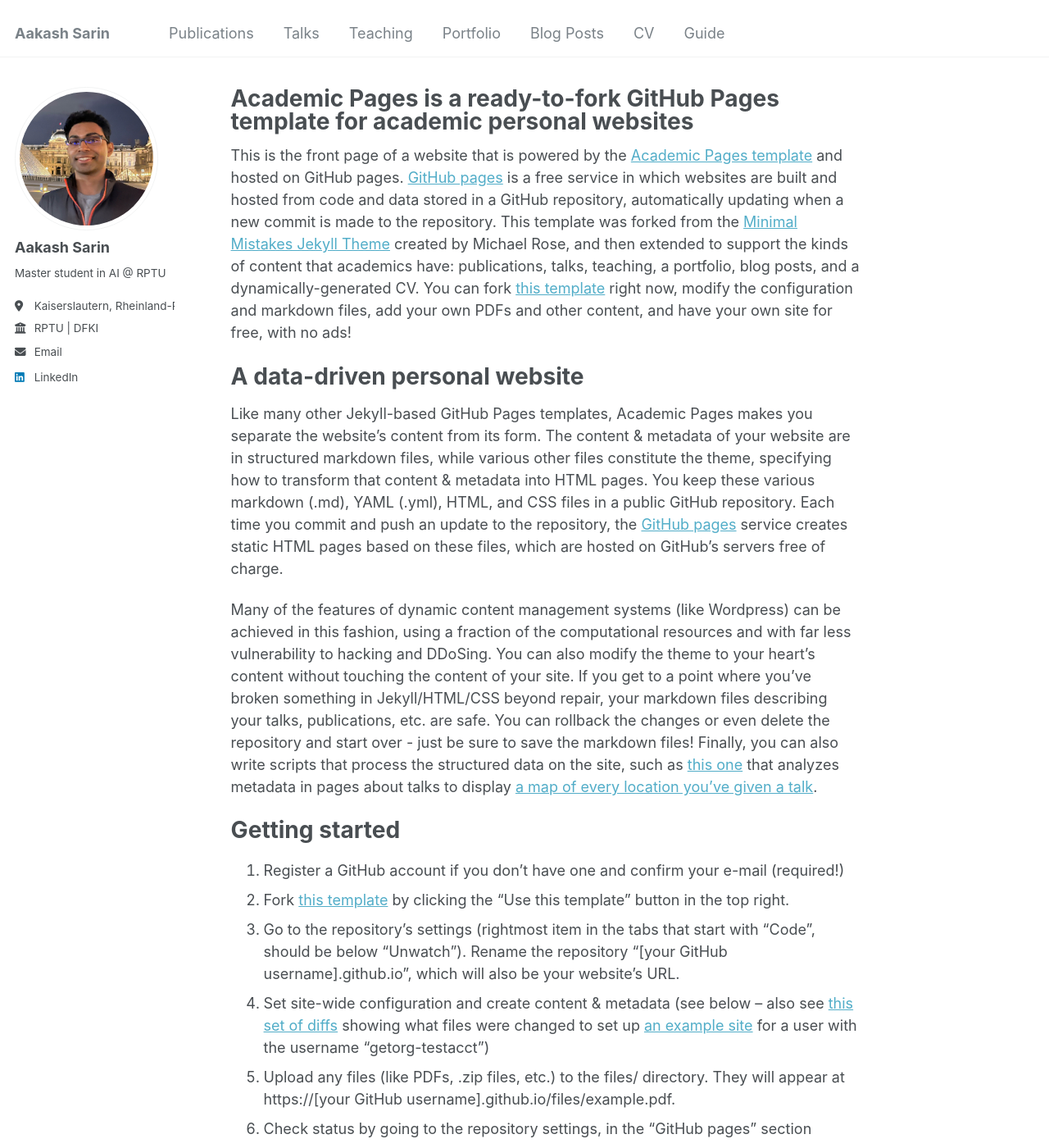
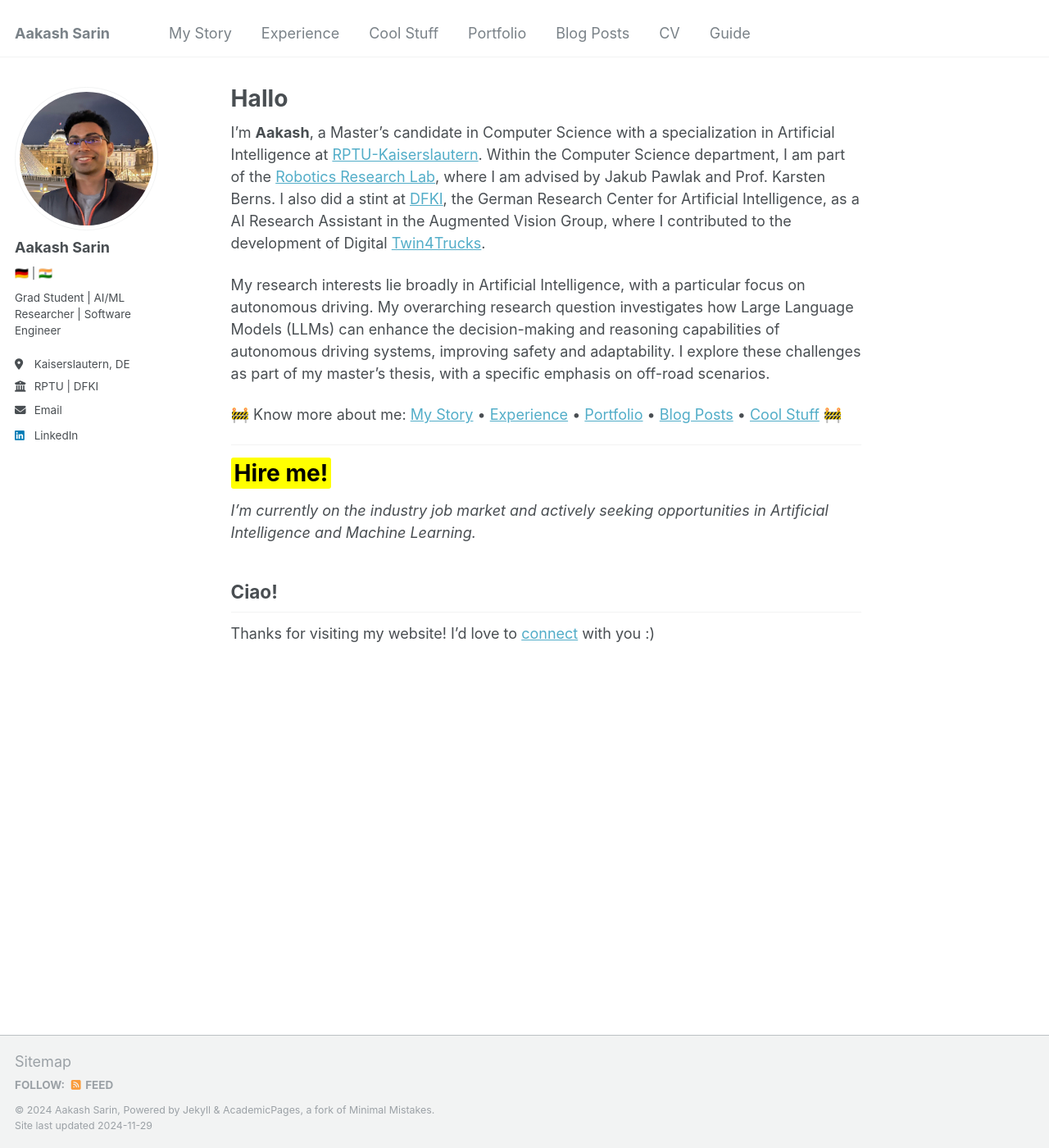
Before and after one commit to aakash-sarin/aakash-sarin.github.io, a Jekyll site: the page built from _pages/about.md, in a window 1280 px wide and 1400 px high. Shown: the whole window at 82% size. Built offline with Jekyll 4.4.1, drawn with Linux system fonts in a browser that asks for light colours; some of the changed text lies outside the part shown.

Commit message:
updated v2.

```diff
--- a/_config.yml
+++ b/_config.yml
@@ -27,9 +27,9 @@ author:
   # Biographic information
   avatar           : "aakash1.jpg"
   name             : "Aakash Sarin"
-  pronouns         : # example: "she/her"
-  bio              : "Master student in AI @ RPTU"
-  location         : "Kaiserslautern, Rheinland-Pfalz, DE"
+  pronouns         : "🇩🇪 | 🇮🇳"
+  bio              : "Grad Student | AI/ML Researcher | Software Engineer"
+  location         : "Kaiserslautern, DE "
   employer         : "RPTU | DFKI "
   uri              : # URL
   email            : "sarin@rptu.de"
--- a/_includes/head.html
+++ b/_includes/head.html
@@ -17,5 +17,6 @@
 
 <!-- For all browsers -->
 <link rel="stylesheet" href="{{ base_path }}/assets/css/main.css">
+<link rel="stylesheet" href="{{ base_path }}/assets/css/style.css">
 
 <meta http-equiv="cleartype" content="on">
--- a/_pages/about.md
+++ b/_pages/about.md
@@ -1,49 +1,26 @@
 ---
 permalink: /
-title: "Academic Pages is a ready-to-fork GitHub Pages template for academic personal websites"
+title: "Hallo"
 author_profile: true
 redirect_from:
   - /about/
   - /about.html
 ---
 
-This is the front page of a website that is powered by the [Academic Pages template](https://github.com/academicpages/academicpages.github.io) and hosted on GitHub pages. [GitHub pages](https://pages.github.com) is a free service in which websites are built and hosted from code and data stored in a GitHub repository, automatically updating when a new commit is made to the repository. This template was forked from the [Minimal Mistakes Jekyll Theme](https://mmistakes.github.io/minimal-mistakes/) created by Michael Rose, and then extended to support the kinds of content that academics have: publications, talks, teaching, a portfolio, blog posts, and a dynamically-generated CV. You can fork [this template](https://github.com/academicpages/academicpages.github.io) right now, modify the configuration and markdown files, add your own PDFs and other content, and have your own site for free, with no ads!
 
-A data-driven personal website
+I’m <span style="font-weight: bold;">Aakash</span>, a Master’s candidate in Computer Science with a specialization in Artificial Intelligence at [RPTU-Kaiserslautern](https://rptu.de/). Within the Computer Science department, I am part of the [Robotics Research Lab](https://rrlab.cs.rptu.de/), where I am advised by Jakub Pawlak and Prof. Karsten Berns. I also did a stint at [DFKI](https://www.dfki.de/web), the German Research Center for Artificial Intelligence, as a AI Research Assistant in the Augmented Vision Group, where I contributed to the development of Digital [Twin4Trucks](https://www.dfki.de/web/news/foerderprojekt-twin4trucks-startet).
+
+My research interests lie broadly in Artificial Intelligence, with a particular focus on autonomous driving. My overarching research question investigates how Large Language Models (LLMs) can enhance the decision-making and reasoning capabilities of autonomous driving systems, improving safety and adaptability. I explore these challenges as part of my master’s thesis, with a specific emphasis on off-road scenarios.
+
+🚧 Know more about me:
+[My Story](#my-story) • [Experience](#experience) • [Portfolio](#portfolio) • [Blog Posts](#blog-posts) • [Cool Stuff](#cool-stuff) 🚧
+
+-------------------------------
+
+<span class="highlight">Hire me!</span>
 ======
-Like many other Jekyll-based GitHub Pages templates, Academic Pages makes you separate the website's content from its form. The content & metadata of your website are in structured markdown files, while various other files constitute the theme, specifying how to transform that content & metadata into HTML pages. You keep these various markdown (.md), YAML (.yml), HTML, and CSS files in a public GitHub repository. Each time you commit and push an update to the repository, the [GitHub pages](https://pages.github.com/) service creates static HTML pages based on these files, which are hosted on GitHub's servers free of charge.
+*I’m currently on the industry job market and actively seeking opportunities in Artificial Intelligence and Machine Learning.*
 
-Many of the features of dynamic content management systems (like Wordpress) can be achieved in this fashion, using a fraction of the computational resources and with far less vulnerability to hacking and DDoSing. You can also modify the theme to your heart's content without touching the content of your site. If you get to a point where you've broken something in Jekyll/HTML/CSS beyond repair, your markdown files describing your talks, publications, etc. are safe. You can rollback the changes or even delete the repository and start over - just be sure to save the markdown files! Finally, you can also write scripts that process the structured data on the site, such as [this one](https://github.com/academicpages/academicpages.github.io/blob/master/talkmap.ipynb) that analyzes metadata in pages about talks to display [a map of every location you've given a talk](https://academicpages.github.io/talkmap.html).
-
-Getting started
-======
-1. Register a GitHub account if you don't have one and confirm your e-mail (required!)
-1. Fork [this template](https://github.com/academicpages/academicpages.github.io) by clicking the "Use this template" button in the top right.
-1. Go to the repository's settings (rightmost item in the tabs that start with "Code", should be below "Unwatch"). Rename the repository "[your GitHub username].github.io", which will also be your website's URL.
-1. Set site-wide configuration and create content & metadata (see below -- also see [this set of diffs](http://archive.is/3TPas) showing what files were changed to set up [an example site](https://getorg-testacct.github.io) for a user with the username "getorg-testacct")
-1. Upload any files (like PDFs, .zip files, etc.) to the files/ directory. They will appear at https://[your GitHub username].github.io/files/example.pdf.
-1. Check status by going to the repository settings, in the "GitHub pages" section
-
-Site-wide configuration
+Ciao!
 ------
-The main configuration file for the site is in the base directory in [_config.yml](https://github.com/academicpages/academicpages.github.io/blob/master/_config.yml), which defines the content in the sidebars and other site-wide features. You will need to replace the default variables with ones about yourself and your site's github repository. The configuration file for the top menu is in [_data/navigation.yml](https://github.com/academicpages/academicpages.github.io/blob/master/_data/navigation.yml). For example, if you don't have a portfolio or blog posts, you can remove those items from that navigation.yml file to remove them from the header.
-
-Create content & metadata
-------
-For site content, there is one markdown file for each type of content, which are stored in directories like _publications, _talks, _posts, _teaching, or _pages. For example, each talk is a markdown file in the [_talks directory](https://github.com/academicpages/academicpages.github.io/tree/master/_talks). At the top of each markdown file is structured data in YAML about the talk, which the theme will parse to do lots of cool stuff. The same structured data about a talk is used to generate the list of talks on the [Talks page](https://academicpages.github.io/talks), each [individual page](https://academicpages.github.io/talks/2012-03-01-talk-1) for specific talks, the talks section for the [CV page](https://academicpages.github.io/cv), and the [map of places you've given a talk](https://academicpages.github.io/talkmap.html) (if you run this [python file](https://github.com/academicpages/academicpages.github.io/blob/master/talkmap.py) or [Jupyter notebook](https://github.com/academicpages/academicpages.github.io/blob/master/talkmap.ipynb), which creates the HTML for the map based on the contents of the _talks directory).
-
-**Markdown generator**
-
-The repository includes [a set of Jupyter notebooks](https://github.com/academicpages/academicpages.github.io/tree/master/markdown_generator
-) that converts a CSV containing structured data about talks or presentations into individual markdown files that will be properly formatted for the Academic Pages template. The sample CSVs in that directory are the ones I used to create my own personal website at stuartgeiger.com. My usual workflow is that I keep a spreadsheet of my publications and talks, then run the code in these notebooks to generate the markdown files, then commit and push them to the GitHub repository.
-
-How to edit your site's GitHub repository
-------
-Many people use a git client to create files on their local computer and then push them to GitHub's servers. If you are not familiar with git, you can directly edit these configuration and markdown files directly in the github.com interface. Navigate to a file (like [this one](https://github.com/academicpages/academicpages.github.io/blob/master/_talks/2012-03-01-talk-1.md) and click the pencil icon in the top right of the content preview (to the right of the "Raw | Blame | History" buttons). You can delete a file by clicking the trashcan icon to the right of the pencil icon. You can also create new files or upload files by navigating to a directory and clicking the "Create new file" or "Upload files" buttons.
-
-Example: editing a markdown file for a talk
-![Editing a markdown file for a talk](/images/editing-talk.png)
-
-For more info
-------
-More info about configuring Academic Pages can be found in [the guide](https://academicpages.github.io/markdown/), the [growing wiki](https://github.com/academicpages/academicpages.github.io/wiki), and you can always [ask a question on GitHub](https://github.com/academicpages/academicpages.github.io/discussions). The [guides for the Minimal Mistakes theme](https://mmistakes.github.io/minimal-mistakes/docs/configuration/) (which this theme was forked from) might also be helpful.
+Thanks for visiting my website! I'd love to [connect](https://www.linkedin.com/in/aakashsarin/) with you :)
--- /dev/null
+++ b/assets/css/style.css
@@ -0,0 +1,8 @@
+/* Custom highlight style */
+.highlight {
+    background-color: yellow; /* Highlight with yellow */
+    color: black;            /* Text color */
+    font-weight: bold;       /* Bold font */
+    padding: 2px 4px;        /* Padding around the text */
+    border-radius: 3px;      /* Rounded corners */
+  }
```
Also changed, not shown: _data/navigation.yml (+6 -6 lines).
